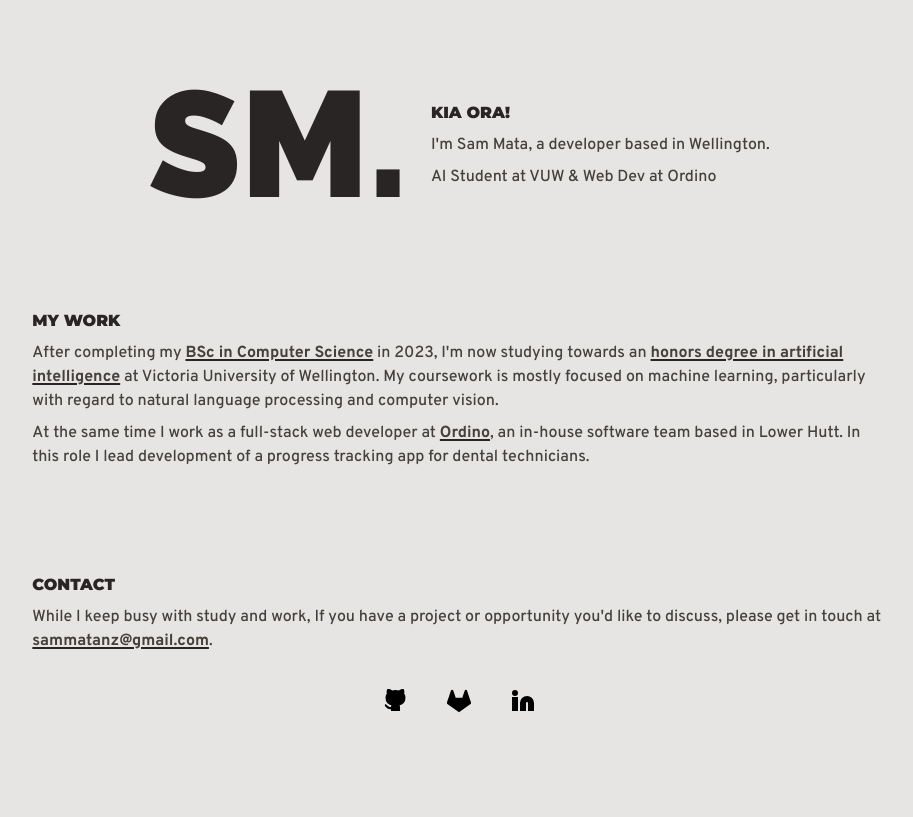
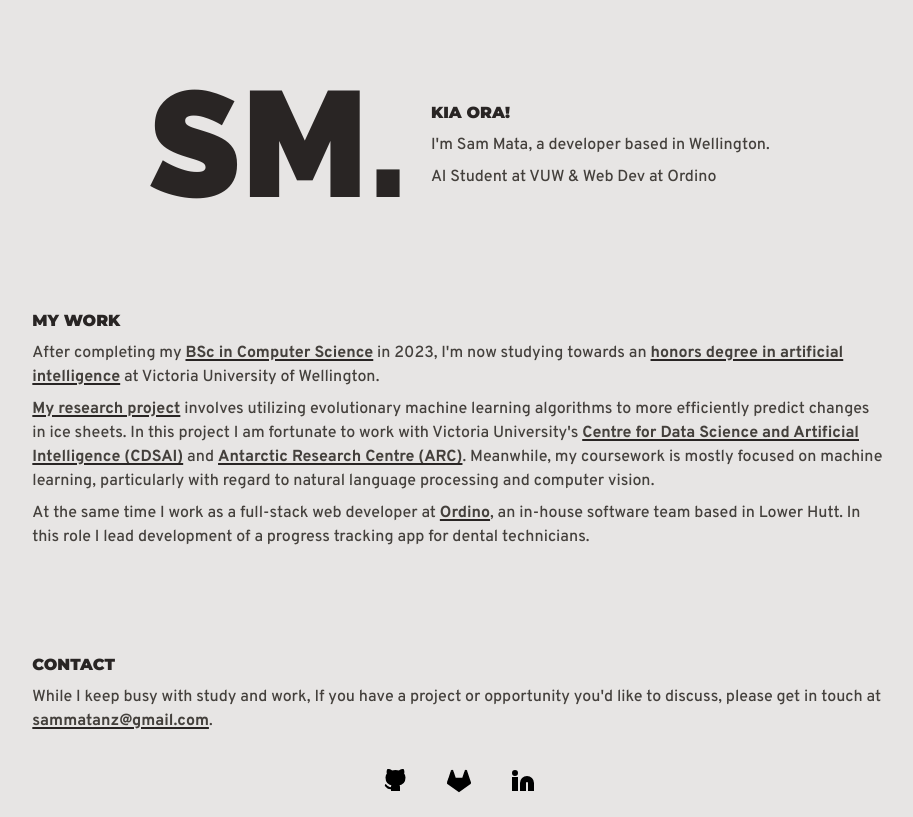
Before and after one commit to sam-mata/website, a SvelteKit app: page / in a window 1280 px wide. Shown: the whole page, without its empty margins (181-1094 px from the left). Built offline with nearby package versions, Linux system fonts and the light colour scheme.

Commit message:
Updated academic details (#105)
Content changes including research project links.

```diff
--- a/package.json
+++ b/package.json
@@ -1,6 +1,6 @@
 {
-	"name": "website",
-	"version": "0.0.1",
+	"name": "sammata.nz",
+	"version": "1.0.0",
 	"private": true,
 	"scripts": {
 		"dev": "vite dev",
--- a/src/routes/+page.svelte
+++ b/src/routes/+page.svelte
@@ -27,8 +27,18 @@
 				href="https://www.wgtn.ac.nz/explore/postgraduate-programmes/bachelor-of-science-with-honours/requirements?subject=artificial-intelligence-bsc-hons"
 			>
 				honors degree in artificial intelligence</a
-			> at Victoria University of Wellington. My coursework is mostly focused on machine learning,
-			particularly with regard to natural language processing and computer vision.
+			> at Victoria University of Wellington.
+		</p>
+		<p>
+			<a href="https://github.com/sam-mata/SeaLevelAI">My research project</a> involves
+			utilizing evolutionary machine learning algorithms to more efficiently predict changes
+			in ice sheets. In this project I am fortunate to work with Victoria University's
+			<a href="https://www.wgtn.ac.nz/cdsai"
+				>Centre for Data Science and Artificial Intelligence (CDSAI)</a
+			>
+			and <a href="https://www.wgtn.ac.nz/antarctic">Antarctic Research Centre (ARC)</a>.
+			Meanwhile, my coursework is mostly focused on machine learning, particularly with regard
+			to natural language processing and computer vision.
 		</p>
 		<p>
 			At the same time I work as a full-stack web developer at <a
```
